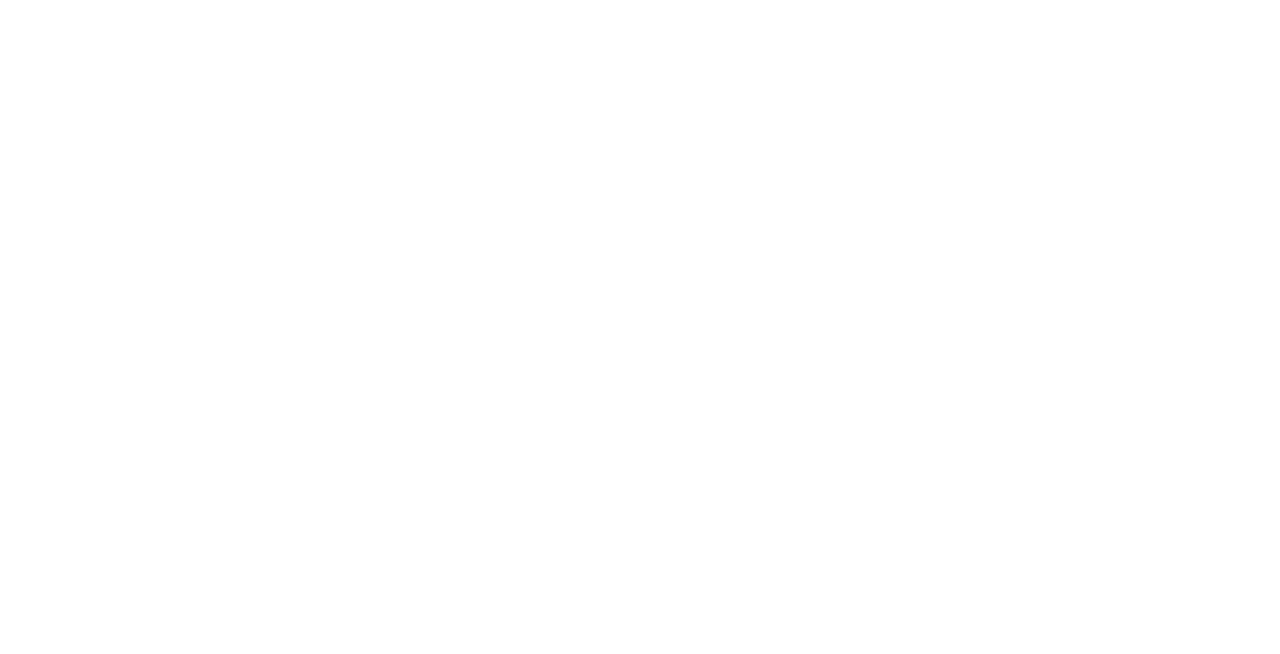
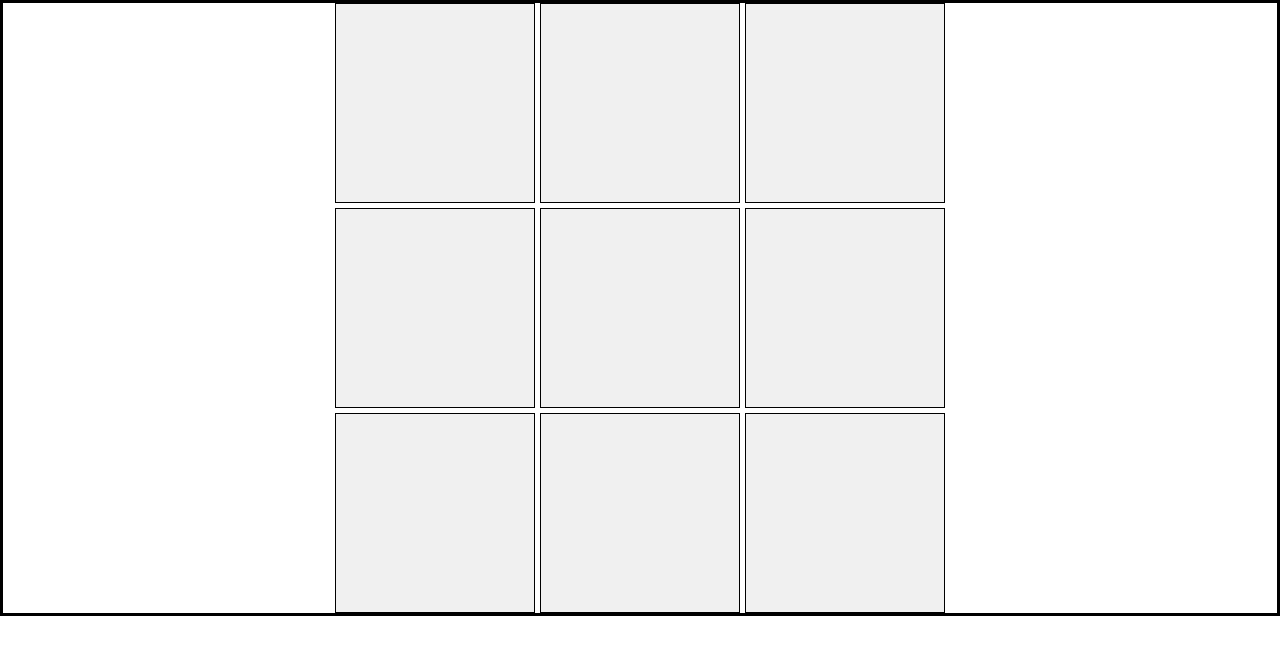
Before and after one commit to DoMilovec/tic-tac-toe, a plain HTML site: page index.html in a window 1280 px wide. Drawn offline with Linux system fonts and the light colour scheme.

Commit message:
Add basic 3x3 UI and clickable fields for X only

```diff
--- a/index.html
+++ b/index.html
@@ -7,7 +7,7 @@
     <link rel="stylesheet" href="style.css">
 </head>
 <body>
-
+    <div class="container"></div>
 <script src="script.js"></script>
 </body>
 </html>
--- a/script.js
+++ b/script.js
@@ -1,6 +1,8 @@
+const container = document.querySelector('.container');
+
 const Gameboard = function () {
     let board = [];
-    const cell = 'n';
+    const cell = '';
 
     // draws empty board
     const drawBoard = function () {
@@ -18,7 +20,7 @@ const Gameboard = function () {
         let emptyCells = [];
         for (let i = 0; i < 3; i++) {
             for (let j = 0; j < 3; j++) {
-                if (board[i][j] === 'n') {
+                if (board[i][j] === '') {
                     emptyCells.push([i, j]);
                 }
             }
@@ -35,7 +37,7 @@ const Gameboard = function () {
         let emptyCells = [];
         for (let i = 0 ; i < 3 ; i++){
             for (let j = 0 ; j < 3 ; j++) {
-                if (board[i][j] === 'n') {
+                if (board[i][j] === '') {
                     emptyCells.push([i, j]);
                 }
             }
@@ -87,11 +89,49 @@ const Gameboard = function () {
         }
     }
 
+    const getBoard = () => board;
+
+    const drawUi = function() {
+        container.innerHTML = '';
+        board.forEach((row, rowIndex) => {
+            row.forEach((cell, colIndex) => {
+                const field = document.createElement('div');
+                field.classList.add('field');
+                field.textContent = cell; // Display content from this exact array index
+                field.dataset.row = rowIndex; // Assign data attributes
+                field.dataset.col = colIndex; // to track the exact position
+                container.appendChild(field);
+            });
+        });
+    };
+
+    container.addEventListener('click', (e) => {
+        if (e.target.classList.contains('field')) {
+            const row = e.target.dataset.row;
+            const col = e.target.dataset.col;
+
+            if (board[row][col] === '') {
+                board[row][col] = 'X';
+                drawUi();
+            } else {
+                console.log(`Cell at [${row}, ${col}] is already occupied.`); //DEL LATER
+            }
+        }
+    });
+
     drawBoard();
-    return { board, playX, playO, checkWin, checkTie}
+    return { board, getBoard, playX, playO, checkWin, checkTie, drawUi}
+}
+
+const gameController = function() {
+    const board = Gameboard();
+    const start = board.drawUi();
+
+    return { board }
 }
 
 const game = Gameboard();
+const controller = gameController();
 console.log(game.board);
 const testConsole = function(){
     game.playX();
--- a/style.css
+++ b/style.css
@@ -0,0 +1,23 @@
+* {
+    margin: 0;
+    padding: 0;
+    box-sizing: border-box;
+    border: 1px black solid;
+}
+
+.container {
+    display: grid;
+    grid-template-columns: repeat(3, 200px);
+    grid-template-rows: repeat(3, 200px);
+    gap: 5px;
+    place-content: center;
+}
+
+.field {
+    display: flex;
+    align-items: center;
+    justify-content: center;
+    border: 1px solid #000;
+    background-color: #f0f0f0;
+    cursor: pointer;
+}
```
